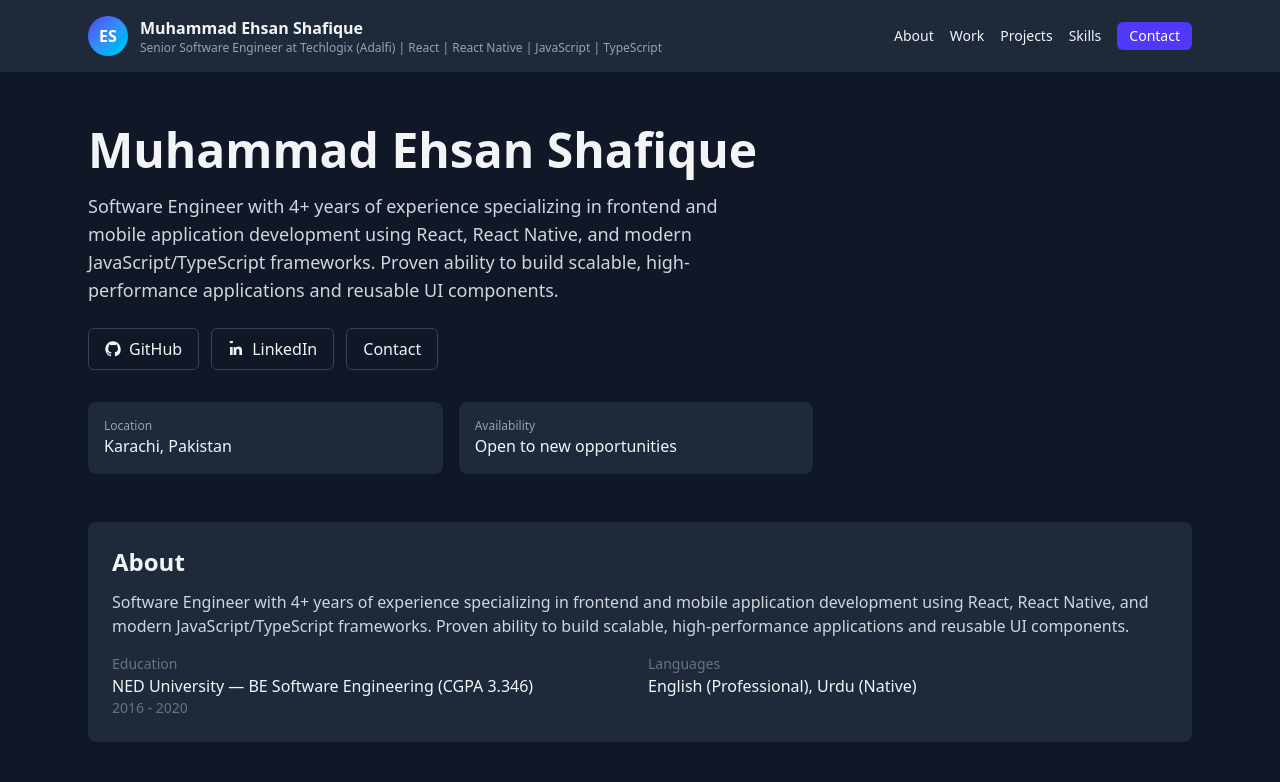
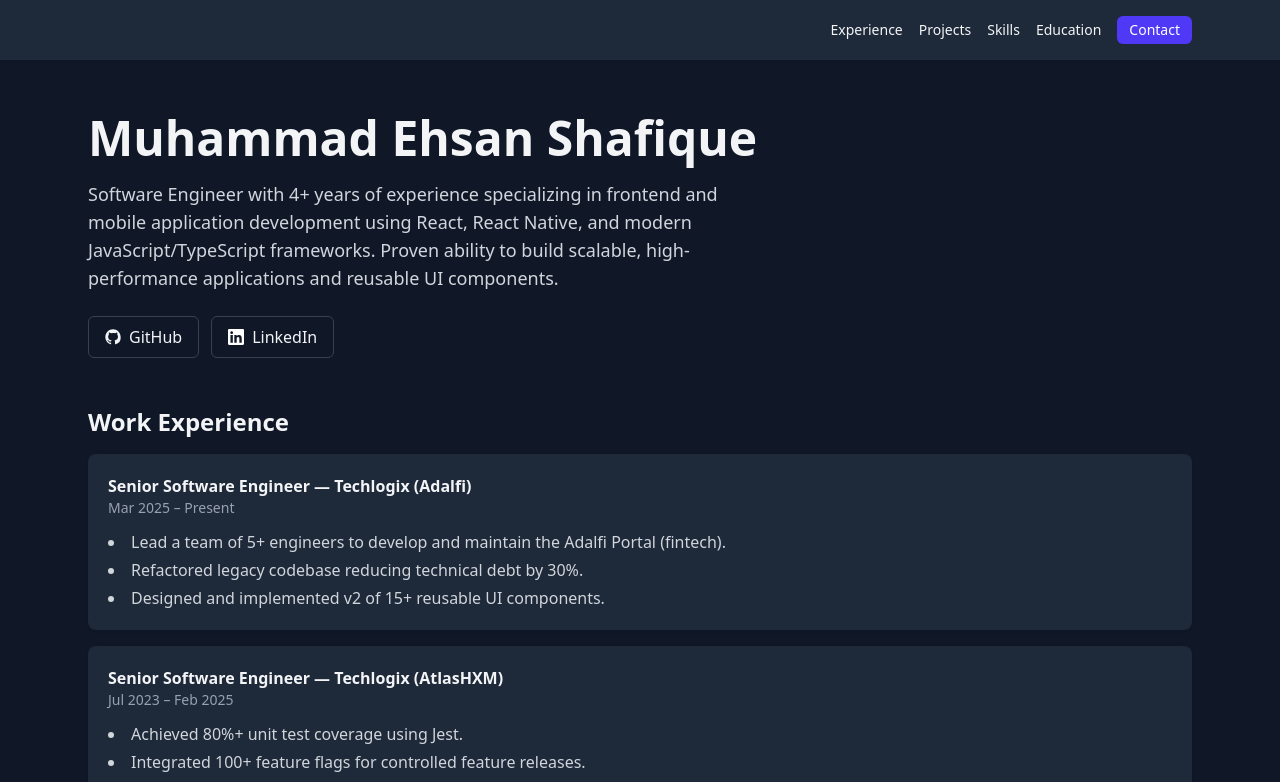
Before and after one commit to ehsanexe/my-portfolio, a React (Vite) app: page / in a window 1280 px wide. Shown: the top 782 px of the page. Built offline with nearby package versions, Linux system fonts and the light colour scheme.

Commit message:
Refactor App component to remove unused profile details and add Education section

```diff
--- a/src/App.jsx
+++ b/src/App.jsx
@@ -89,27 +89,19 @@
     <div className="min-h-screen bg-gray-900 text-gray-100 antialiased">
       <header className="bg-gray-800 shadow-sm sticky top-0 z-30">
         <div className="max-w-6xl mx-auto px-6 py-4 flex items-center justify-between">
-          <div className="flex items-center gap-3">
-            <div className="h-10 w-10 rounded-full bg-gradient-to-br from-indigo-600 to-cyan-400 flex items-center justify-center text-white font-semibold">
-              ES
-            </div>
-            <div>
-              <div className="font-semibold">{profile.name}</div>
-              <div className="text-xs text-gray-400">{profile.title}</div>
-            </div>
-          </div>
+          <div className="flex items-center gap-3"></div>
           <nav className="flex items-center gap-4 text-sm">
-            <a href="#about" className="hover:text-indigo-600">
-              About
-            </a>
             <a href="#work" className="hover:text-indigo-600">
-              Work
+              Experience
             </a>
             <a href="#projects" className="hover:text-indigo-600">
               Projects
             </a>
             <a href="#skills" className="hover:text-indigo-600">
               Skills
+            </a>
+            <a href="#education" className="hover:text-indigo-600">
+              Education
             </a>
             <a
               href="#contact"
@@ -162,49 +154,15 @@
                   viewBox="0 0 24 24"
                   fill="currentColor"
                 >
-                  <path d="M4.98 3.5a2.5 2.5 0 1 1 .001 0h-.001zM3 8.98V21h4V8.98H3zM8.5 21h4v-6.3c0-3.36 4.5-3.63 4.5 0V21h4v-7.5c0-6.72-7.5-6.47-9.5-3.16V8.98H8.5V21z" />
+                  <path
+                    fill-rule="evenodd"
+                    clip-rule="evenodd"
+                    d="M22.2857 0H1.70893C0.766071 0 0 0.776786 0 1.73036V22.2696C0 23.2232 0.766071 24 1.70893 24H22.2857C23.2286 24 24 23.2232 24 22.2696V1.73036C24 0.776786 23.2286 0 22.2857 0ZM7.25357 20.5714H3.69643V9.11786H7.25893V20.5714H7.25357ZM5.475 7.55357C4.33393 7.55357 3.4125 6.62679 3.4125 5.49107C3.4125 4.35536 4.33393 3.42857 5.475 3.42857C6.61071 3.42857 7.5375 4.35536 7.5375 5.49107C7.5375 6.63214 6.61607 7.55357 5.475 7.55357ZM20.5875 20.5714H17.0304V15C17.0304 13.6714 17.0036 11.9625 15.1821 11.9625C13.3286 11.9625 13.0446 13.4089 13.0446 14.9036V20.5714H9.4875V9.11786H12.9V10.6821H12.9482C13.425 9.78214 14.5875 8.83393 16.3179 8.83393C19.9179 8.83393 20.5875 11.2071 20.5875 14.2929V20.5714Z"
+                    fill="white"
+                  />
                 </svg>
                 LinkedIn
               </a>
-
-              <a
-                href={`mailto:${profile.email}`}
-                className="inline-flex items-center gap-2 px-4 py-2 border border-gray-700 rounded-md hover:bg-gray-700"
-              >
-                Contact
-              </a>
-            </div>
-
-            <div className="mt-8 grid sm:grid-cols-2 gap-4">
-              <div className="bg-gray-800 p-4 rounded-lg shadow-sm">
-                <div className="text-xs text-gray-400">Location</div>
-                <div className="font-medium">{profile.location}</div>
-              </div>
-              <div className="bg-gray-800 p-4 rounded-lg shadow-sm">
-                <div className="text-xs text-gray-400">Availability</div>
-                <div className="font-medium">Open to new opportunities</div>
-              </div>
-            </div>
-          </div>
-        </section>
-
-        {/* ABOUT */}
-        <section id="about" className="bg-gray-800 p-6 rounded-lg shadow-sm">
-          <h2 className="text-2xl font-semibold">About</h2>
-          <p className="mt-3 text-gray-300">{profile.summary}</p>
-          <div className="mt-4 grid sm:grid-cols-2 gap-4">
-            <div>
-              <h4 className="text-sm text-gray-500">Education</h4>
-              <div className="font-medium">
-                NED University — BE Software Engineering (CGPA 3.346)
-              </div>
-              <div className="text-sm text-gray-500">2016 - 2020</div>
-            </div>
-            <div>
-              <h4 className="text-sm text-gray-500">Languages</h4>
-              <div className="font-medium">
-                English (Professional), Urdu (Native)
-              </div>
             </div>
           </div>
         </section>
@@ -305,6 +263,19 @@
           </div>
         </section>
 
+        {/* EDUCATION */}
+        <section id="education">
+          <h2 className="text-2xl font-semibold mb-4">Education</h2>
+          <div className="bg-gray-800 p-6 rounded-lg shadow-sm">
+            <div>
+              <div className="font-medium">
+                NED University — BE Software Engineering (CGPA 3.346)
+              </div>
+              <div className="text-sm text-gray-500">2016 - 2020</div>
+            </div>
+          </div>
+        </section>
+
         {/* CONTACT */}
         <section id="contact" className="bg-gray-800 p-6 rounded-lg shadow-sm">
           <h2 className="text-2xl font-semibold">Contact</h2>
```
